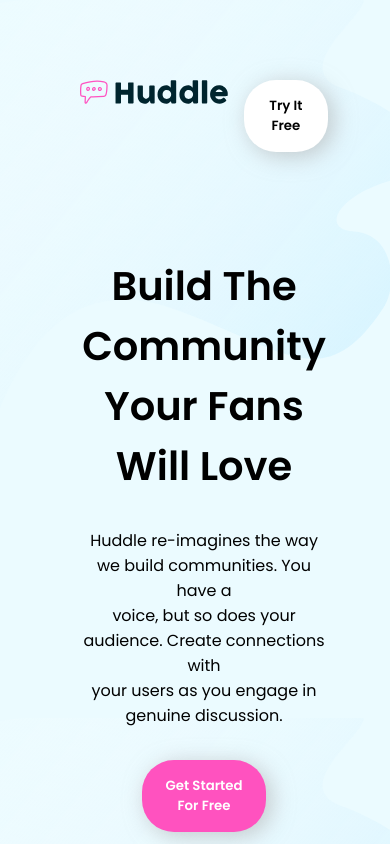
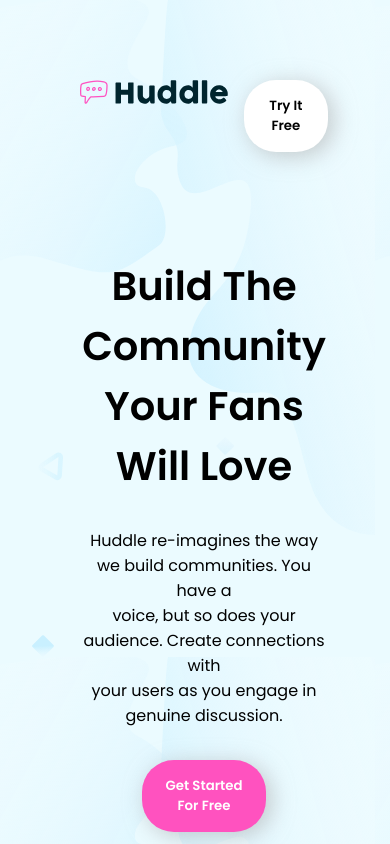
Before and after one commit to DonJorgeEstoico/frontendmentor-huddle-landing-page-feature-blocks, a plain HTML site: page index.html in a window 390 px wide. Shown: the top 844 px of the page. Drawn offline with nearby package versions, Linux system fonts and the light colour scheme.

Commit message:
Background mobile added

```diff
--- a/styles/style.css
+++ b/styles/style.css
@@ -246,6 +246,10 @@ ion-icon:hover {
         width: fit-content;
     }
 
+    #header-section-area {
+        background-image: url(../images/bg-hero-mobile.svg);
+    }
+
     #mockup-area {
         flex-direction: column;
         gap: 3rem;
```
